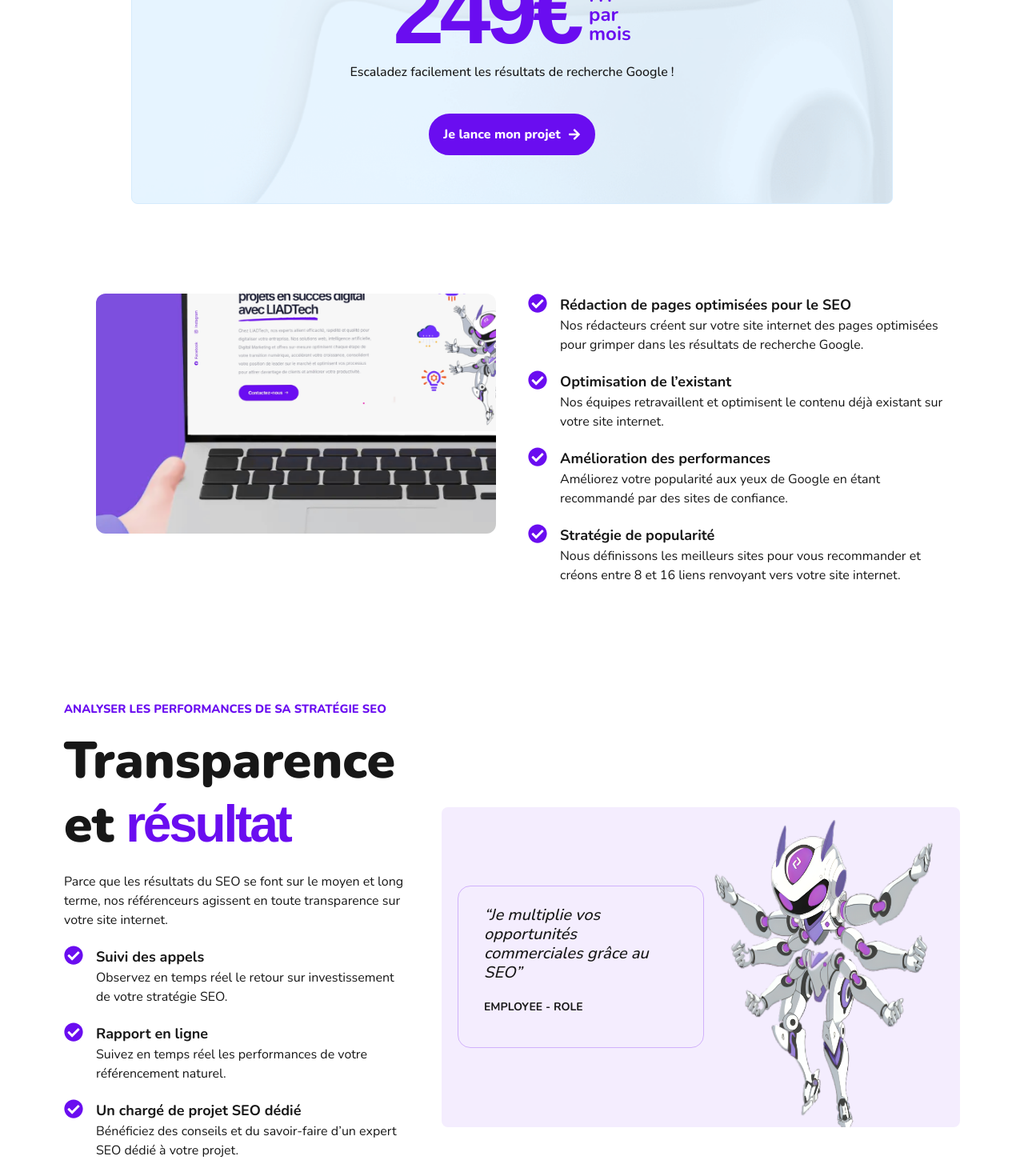
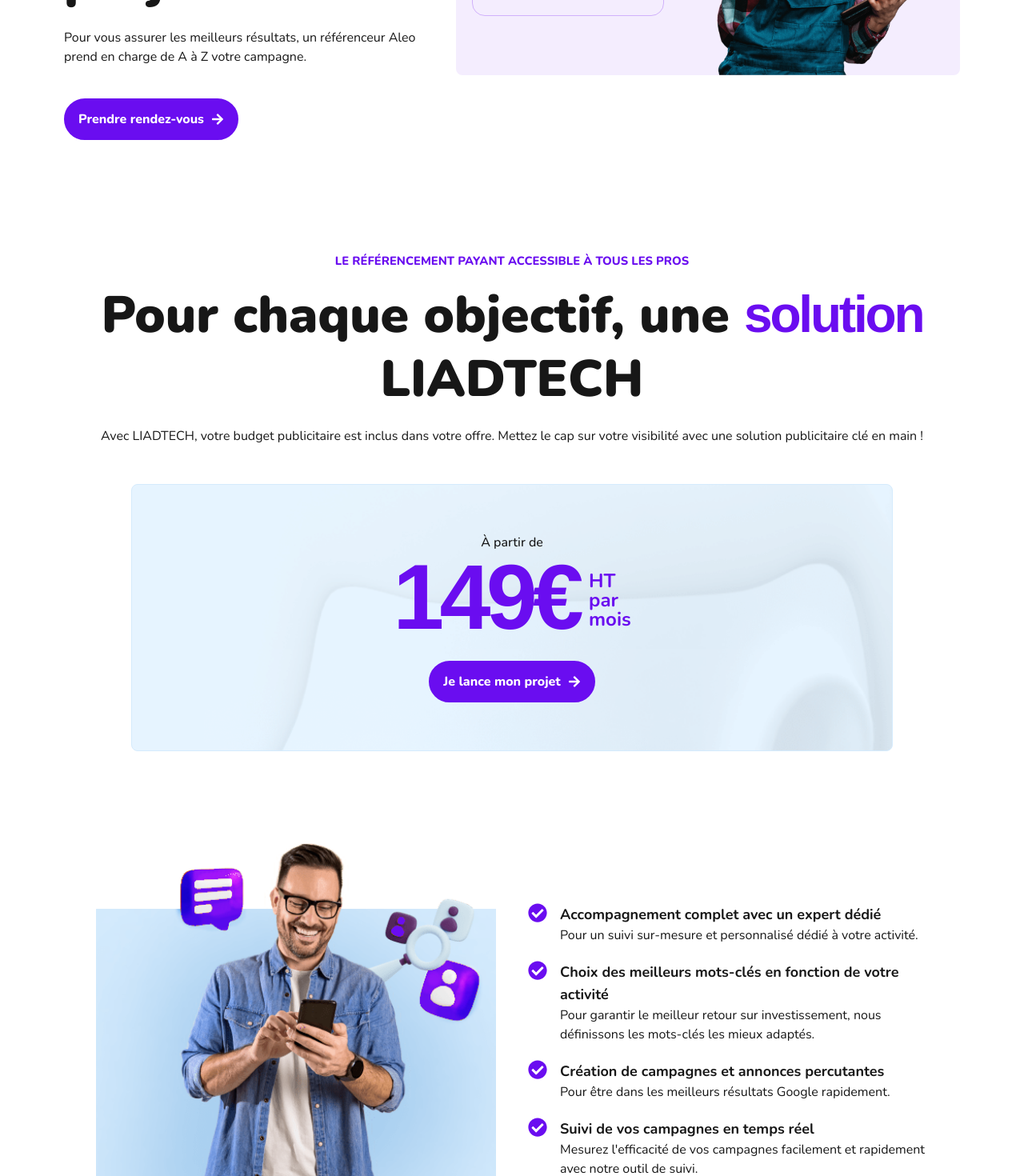
Before and after one commit to youssefelghamour/liadtech-marketing, a Next.js app: page /agence-google-ads in a window 1280 px wide. Shown: the part 3000-4470 px from the top of the page at 80% size. Built offline with nearby package versions, Linux system fonts and the light colour scheme; a web font is replaced by a local one.

Commit message:
agence-google-ads: Resultat, Solutions, Avis

```diff
--- a/app/agence-google-ads/page.js
+++ b/app/agence-google-ads/page.js
@@ -86,38 +86,116 @@
         ],
     };
 
+    const resultatProps = {
+        page: 'agence-google-ads',
+        pretitle: "Des campagnes gérées par des experts SEA",
+        title: "Un ",
+        highlight: "expert",
+        title2: " en référencement dédié à votre projet",
+        p: "Pour vous assurer les meilleurs résultats, un référenceur Aleo prend en charge de A à Z votre campagne.",
+    };
+
+
     // prixProps: Solutions section includes the price section
     const solutionsProps = {
         page: 'agence-google-ads',
         titleMiddle: true,
-        pretitle: "L'agence des pros",
-        title: "Notre plan pour vous placer au",
-        highlight: "top",
-        p: "Nous intervenons sur tous les aspects du référencement naturel pour vous emmener au sommet !",
+        pretitle: "Le référencement payant accessible à tous les pros",
+        title: "Pour chaque objectif, une ",
+        highlight: "solution ",
+        title2: 'LIADTECH',
+        p: "Avec LIADTECH, votre budget publicitaire est inclus dans votre offre. Mettez le cap sur votre visibilité avec une solution publicitaire clé en main !",
+        img: '/solutions-pic-1.png',
         items: [
             {
-                title: "Rédaction de pages optimisées pour le SEO",
-                description: "Nos rédacteurs créent sur votre site internet des pages optimisées pour grimper dans les résultats de recherche Google.",
+                title: "Accompagnement complet avec un expert dédié",
+                description: "Pour un suivi sur-mesure et personnalisé dédié à votre activité.",
             },
             {
-                title: "Optimisation de l’existant",
-                description: "Nos équipes retravaillent et optimisent le contenu déjà existant sur votre site internet.",
+                title: "Choix des meilleurs mots-clés en fonction de votre activité",
+                description: "Pour garantir le meilleur retour sur investissement, nous définissons les mots-clés les mieux adaptés.",
             },
             {
-                title: "Amélioration des performances",
-                description: "Améliorez votre popularité aux yeux de Google en étant recommandé par des sites de confiance.",
+                title: "Création de campagnes et annonces percutantes",
+                description: "Pour être dans les meilleurs résultats Google rapidement.",
             },
             {
-                title: "Stratégie de popularité",
-                description: "Nous définissons les meilleurs sites pour vous recommander et créons entre 8 et 16 liens renvoyant vers votre site internet.",
+                title: "Suivi de vos campagnes en temps réel",
+                description: "Mesurez l'efficacité de vos campagnes facilement et rapidement avec notre outil de suivi.",
             },
         ],
         prixProps: {
             page: 'agence-google-ads',
-            price: 249,
-            p: "Escaladez facilement les résultats de recherche Google !",
+            price: 149,
         },
     };
+
+    const avisProps = {
+        page: 'agence-google-ads',
+        titleMiddle: true,
+        pretitle: "L’avis de nos clients",
+        title: "Plus de",
+        highlight: " 15 000 ",
+        title2: "entrepreneurs nous font confiance",
+        p: "Artisans, créateurs, indépendants...",
+        avis: [
+            {
+                client: "Met'Propre Nettoyage",
+                review: "Une belle communication avec beaucoup de professionnalisme.",
+                rating: "★★★★★",
+            },
+            {
+                client: "Agence Immobilière Rabat Plus",
+                review: "Service impeccable et communication rapide. Leur travail a vraiment boosté notre visibilité en ligne.",
+                rating: "★★★★★",
+            },
+            {
+                client: "Entreprise CCZ",
+                review: "L'équipe LIADTECH a su parfaitement répondre à mes attentes !",
+                rating: "★★★★★",
+            },
+            {
+                client: "Restaurant Dar Zaki - Marrakech",
+                review: "L'équipe a su capter l'esprit marocain tout en modernisant notre image. Très professionnelle et à l’écoute.",
+                rating: "★★★★★",
+            },
+            {
+                client: "LAURENCE FERRY",
+                review: "Equipe sympathique. La créativité sur les publications est top ! J'apprécie le fait qu'on nous demande si on a du contenu à mettre en avant, ça permet d'être au plus proche de notre métier. Je suis satisfaite.",
+                rating: "★★★★★",
+            },
+            {
+                client: "Société Atlas Médical - Casablanca",
+                review: "Collaboration fluide et résultats au-delà de nos attentes. Leur expertise locale fait toute la différence.",
+                rating: "★★★★★",
+            },
+            {
+                client: "Coopérative d’Arganier Essaouira",
+                review: "Une équipe passionnée qui comprend les spécificités du marché local. Je recommande vivement leurs services.",
+                rating: "★★★★★",
+            },
+        ],
+        reviews: [
+            {
+                img: "/avis-pic-1.jpg",
+                name: "Full Name - Gérante",
+                quote: "Une équipe très réactive qui a pris en main mes campagnes réseaux sociaux avec agilité...",
+            },
+            {
+                img: "/avis-pic-2.jpg",
+                name: "Example Name - Directeur",
+                quote: "Un accompagnement personnalisé et efficace. Merci !",
+            },
+            {
+                img: "/slide-2.jpg",
+                name: "Another Name - CEO",
+                quote: "Professionnels, à l'écoute et très efficaces.",
+            },
+        ],
+    };
+
+
+
 
     const stepsProp = {
         page: 'agence-google-ads',
@@ -172,28 +250,6 @@
                 },
             ],
         },
-    };
-
-    const resultatProps = {
-        page: 'agence-google-ads',
-        pretitle: "Analyser les performances de sa stratégie SEO",
-        title: "Transparence et",
-        highlight: "résultat",
-        p: "Parce que les résultats du SEO se font sur le moyen et long terme, nos référenceurs agissent en toute transparence sur votre site internet.",
-        items: [
-            {
-                title: "Suivi des appels",
-                description: "Observez en temps réel le retour sur investissement de votre stratégie SEO.",
-            },
-            {
-                title: "Rapport en ligne",
-                description: "Suivez en temps réel les performances de votre référencement naturel.",
-            },
-            {
-                title: "Un chargé de projet SEO dédié",
-                description: "Bénéficiez des conseils et du savoir-faire d’un expert SEO dédié à votre projet.",
-            },
-        ],
     };
 
     const testimonialsProps = {
@@ -320,81 +376,18 @@
         ],
     }
 
-    const avisProps = {
-        page: 'agence-google-ads',
-        titleMiddle: true,
-        pretitle: "L’avis de nos clients",
-        title: "Plus de",
-        highlight: " 15 000 ",
-        title2: "entrepreneurs nous font confiance",
-        p: "Artisans, créateurs, indépendants...",
-        avis: [
-            {
-                client: "Met'Propre Nettoyage",
-                review: "Une belle communication avec beaucoup de professionnalisme.",
-                rating: "★★★★★",
-            },
-            {
-                client: "Agence Immobilière Rabat Plus",
-                review: "Service impeccable et communication rapide. Leur travail a vraiment boosté notre visibilité en ligne.",
-                rating: "★★★★★",
-            },
-            {
-                client: "Entreprise CCZ",
-                review: "L'équipe LIADTECH a su parfaitement répondre à mes attentes !",
-                rating: "★★★★★",
-            },
-            {
-                client: "Restaurant Dar Zaki - Marrakech",
-                review: "L'équipe a su capter l'esprit marocain tout en modernisant notre image. Très professionnelle et à l’écoute.",
-                rating: "★★★★★",
-            },
-            {
-                client: "LAURENCE FERRY",
-                review: "Equipe sympathique. La créativité sur les publications est top ! J'apprécie le fait qu'on nous demande si on a du contenu à mettre en avant, ça permet d'être au plus proche de notre métier. Je suis satisfaite.",
-                rating: "★★★★★",
-            },
-            {
-                client: "Société Atlas Médical - Casablanca",
-                review: "Collaboration fluide et résultats au-delà de nos attentes. Leur expertise locale fait toute la différence.",
-                rating: "★★★★★",
-            },
-            {
-                client: "Coopérative d’Arganier Essaouira",
-                review: "Une équipe passionnée qui comprend les spécificités du marché local. Je recommande vivement leurs services.",
-                rating: "★★★★★",
-            },
-        ],
-        reviews: [
-            {
-                img: "/avis-pic-1.jpg",
-                name: "Full Name - Gérante",
-                quote: "Une équipe très réactive qui a pris en main mes campagnes réseaux sociaux avec agilité...",
-            },
-            {
-                img: "/avis-pic-2.jpg",
-                name: "Example Name - Directeur",
-                quote: "Un accompagnement personnalisé et efficace. Merci !",
-            },
-            {
-                img: "/slide-2.jpg",
-                name: "Another Name - CEO",
-                quote: "Professionnels, à l'écoute et très efficaces.",
-            },
-        ],
-    };
-
 
     return (
         <div>
             <Hero {...heroProps}/>
             <SectionArguments {...argumentsProps}/>
             <SectionCommunication {...communicationProps}/>
+            <SectionResultat {...resultatProps}/>
             <SectionSolutions {...solutionsProps}/>
-            <SectionResultat {...resultatProps}/>
+            <SectionAvis {...avisProps} />
+
             <SectionSteps {...stepsProp}/>
             <SectionTestimonials {...testimonialsProps}/>
-            <SectionAvis {...avisProps} />
             <SectionFAQ {...faqProps}/>
             <SectionContact />
         </div>
--- a/app/components/SectionAvis/SectionAvis.js
+++ b/app/components/SectionAvis/SectionAvis.js
@@ -11,7 +11,7 @@
     render() {
         return (
             <section className={`pt-28 justify-center items-center text-center pb-30 px-5 sm:px-10 md:px-20 bg-[var(--testimonials-bg-color)]
-                            ${this.props.page === 'creation-site-internet' ? '-mb-20 mt-15' : ''}
+                            ${this.props.page === 'creation-site-internet' || this.props.page === 'agence-google-ads' ? '-mb-20 mt-15' : ''}
                             ${this.props.page === 'agence-seo-local' ? 'pt-40 relative lg:pb-25 border border-[var(--testimonials-bg-color)] rounded-b-[60px] md:rounded-b-[80px] lg:rounded-b-[100px] -mb-20 z-[99]' : ''}
                         `}
             >
--- a/app/components/SectionPrix/SectionPrix.js
+++ b/app/components/SectionPrix/SectionPrix.js
@@ -31,9 +31,11 @@
                         </div>
                     </div>
 
-                    <p className="font-medium mt-6  z-[1]">
-                        {props.p}
-                    </p>
+                    {props.p &&
+                        <p className="font-medium mt-6  z-[1]">
+                            {props.p}
+                        </p>
+                    }
 
                     <button className="mt-10 py-3 px-4 hover:px-5 rounded-full font-extrabold flex justify-center items-center text-sm lg:text-base transition-all duration-300 cursor-pointer text-white bg-[var(--purple)] border-2 border-[var(--purple)] w-max z-[1]">
                         Je lance mon projet &nbsp; <FaArrowRight />
--- a/app/components/SectionResultat/SectionResultat.js
+++ b/app/components/SectionResultat/SectionResultat.js
@@ -9,7 +9,7 @@
             {/* Left */}
             <div>
                 <Title {...props} />
-                <BulletPoints {...props}/>
+                {props.items && <BulletPoints {...props}/> }
                 <button className="mt-10 py-3 px-4 hover:px-5 rounded-full font-extrabold flex justify-center items-center text-sm lg:text-base transition-all duration-300 cursor-pointer text-white bg-[var(--purple)] border-2 border-[var(--purple)] w-max">Prendre rendez-vous &nbsp; <FaArrowRight /> </button>
             </div>
 
@@ -22,7 +22,7 @@
                             <p className="italic font-medium text-[20px] leading-[120%] text-center lg:text-left">“Je multiplie vos opportunités commerciales grâce au SEO”</p>
                             <p className="uppercase font-bold text-[14px] text-center lg:text-left mt-5">employee - role</p>
                         </div>
-                        <img src='/liadtech-robot.png' alt="liadtech robot" className="max-w-[300px] h-[400px] w-full mx-auto lg:mr-0"/>
+                        <img src='/hero-pic-6.png' alt="liadtech robot" className="max-w-[350px] h-[350px] w-full mx-auto lg:mr-0"/>
                     </div>
                 )
             }
--- a/app/components/SectionSolutions/SectionSolutions.js
+++ b/app/components/SectionSolutions/SectionSolutions.js
@@ -5,7 +5,7 @@
 
 export default function SectionSolutions(props) {
     return (
-        <section className="items-center text-center mt-36 px-5 sm:px-10 md:px-20">
+        <section className={` items-center text-center px-5 sm:px-10 md:px-20 ${props.page === 'agence-google-ads' ? 'mt-5' : 'mt-36'}`}>
             <Title {...props} />
 
             {/* Second Section PRICING */}
@@ -16,7 +16,7 @@
                 <div className="grid grid-cols-1 lg:grid-cols-2 gap-10 mt-28 justify-center">
                     {/* Left */}
                     <div className="flex justify-center lg:justify-end">
-                        <img src="/arguments-pic.png" alt="services picture" className="w-[500px] h-[300px] rounded-xl object-cover" />
+                        <img src={props.img ? props.img : '/arguments-pic.png'} alt="services picture" className="w-[500px] h-[500px] rounded-xl object-cover" />
                     </div>
 
                     {/* Right */}
```
Also changed, not shown: public/solutions-pic-1.png (added).
